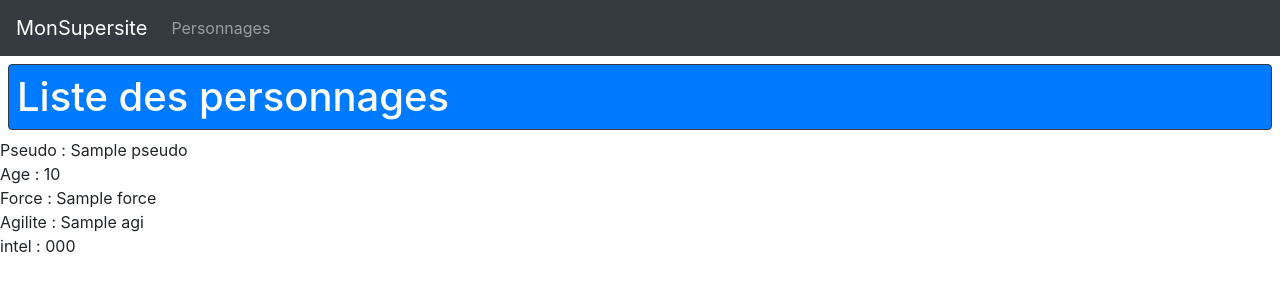
After one commit to LudovicDelmas/Symfony_tuto, a Symfony app: template templates/personnage/persos.html.twig in a window 1280 px wide. The commit adds this page. Shown: the top 300 px of the page. Run offline with Twig, Linux system fonts and the light colour scheme; the template is opened without the code that fills it: most values are stand-ins (such as "Sample title", 1, 10 or a date in 2020); some libraries are stand-ins or nearby versions.

Commit message:
first commit

```diff
--- a/templates/base.html.twig
+++ b/templates/base.html.twig
@@ -2,11 +2,17 @@
 <html>
     <head>
         <meta charset="UTF-8">
+        <link rel="stylesheet" href="https://stackpath.bootstrapcdn.com/bootstrap/4.4.1/css/bootstrap.min.css" integrity="sha384-Vkoo8x4CGsO3+Hhxv8T/Q5PaXtkKtu6ug5TOeNV6gBiFeWPGFN9MuhOf23Q9Ifjh" crossorigin="anonymous">
         <title>{% block title %}Welcome!{% endblock %}</title>
         {% block stylesheets %}{% endblock %}
     </head>
     <body>
+        {% include "menu.html.twig" %}
+        <h1 class="rounded border border-dark bg-primary p-2 m-2 text-white">{% block monTitre %}{% endblock %}</h1>
         {% block body %}{% endblock %}
         {% block javascripts %}{% endblock %}
+        <script src="https://code.jquery.com/jquery-3.4.1.slim.min.js" integrity="sha384-J6qa4849blE2+poT4WnyKhv5vZF5SrPo0iEjwBvKU7imGFAV0wwj1yYfoRSJoZ+n" crossorigin="anonymous"></script>
+        <script src="https://cdn.jsdelivr.net/npm/popper.js@1.16.0/dist/umd/popper.min.js" integrity="sha384-Q6E9RHvbIyZFJoft+2mJbHaEWldlvI9IOYy5n3zV9zzTtmI3UksdQRVvoxMfooAo" crossorigin="anonymous"></script>
+        <script src="https://stackpath.bootstrapcdn.com/bootstrap/4.4.1/js/bootstrap.min.js" integrity="sha384-wfSDF2E50Y2D1uUdj0O3uMBJnjuUD4Ih7YwaYd1iqfktj0Uod8GCExl3Og8ifwB6" crossorigin="anonymous"></script>
     </body>
 </html>
--- /dev/null
+++ b/templates/menu.html.twig
@@ -0,0 +1,14 @@
+<nav class="navbar navbar-expand-lg navbar-dark bg-dark">
+    <a class="navbar-brand" href="{{ path("accueil") }}">MonSupersite</a>
+    <button class="navbar-toggler" type="button" data-toggle="collapse" data-target="#navbarSupportedContent" aria-controls="navbarSupportedContent" aria-expanded="false" aria-label="Toggle navigation">
+      <span class="navbar-toggler-icon"></span>
+    </button>
+
+    <div class="collapse navbar-collapse" id="navbarSupportedContent">
+        <ul class="navbar-nav mr-auto">
+            <li class="nav-item">
+                <a class="nav-link" href="{{ path("personnages") }}">Personnages</a>
+            </li>
+        </ul>
+    </div>
+</nav>
--- /dev/null
+++ b/templates/personnage/persos.html.twig
@@ -0,0 +1,13 @@
+{% extends 'base.html.twig' %}
+
+{% block title %} Personnages {% endblock %}
+
+{% block monTitre %} Liste des personnages {% endblock %}
+
+{% block body %}
+    <div> Pseudo : {{ pseudo }} </div>
+    <div> Age : {{ age }} </div>
+    <div> Force : {{ carac.force }} </div>
+    <div> Agilite : {{ carac.agi }} </div>
+    <div> intel : {{ carac.intel }} </div>
+{% endblock %}
```
Also changed, not shown: src/Controller/PersonnageController.php (added, +34 -0 lines), templates/personnage/index.html.twig (added, +8 -0 lines), README.md (added).
